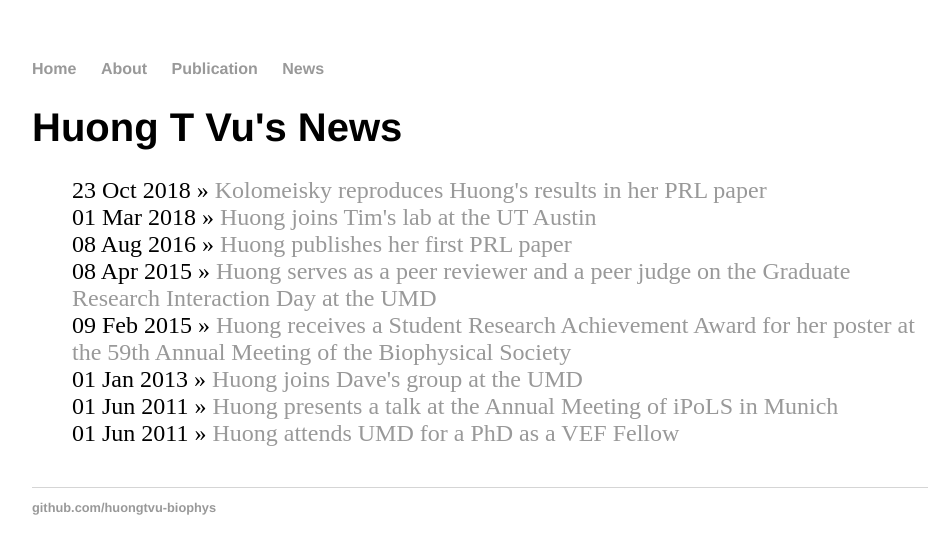
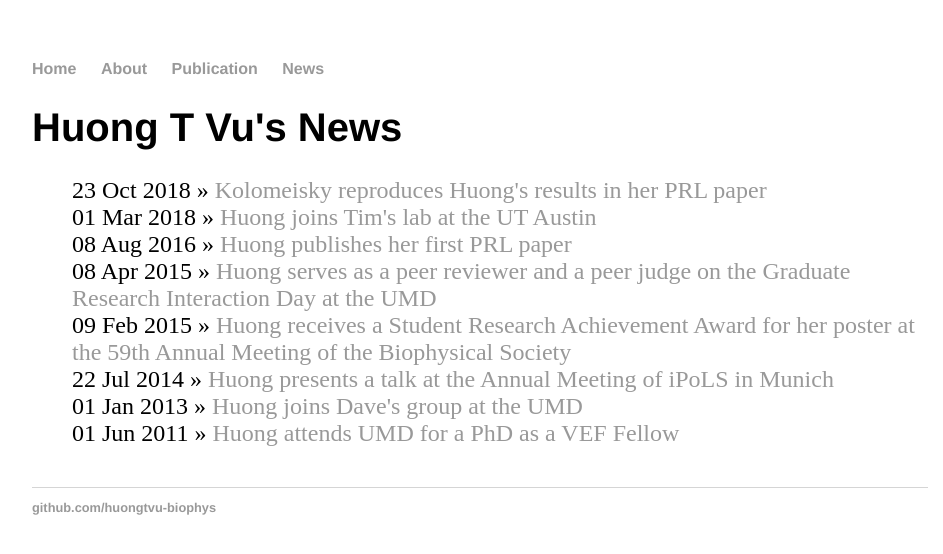
Before and after one commit to huongtvu-biophys/huongtvu-biophys, a Jekyll site: the page built from news/index.html, in a window 1280 px wide. Shown: the top 554 px of the page, without its empty margins (160-1103 px from the left). Built offline with Jekyll 4.4.1, drawn with Linux system fonts in a browser that asks for light colours.

Commit message:
Update 2014-07-22-iPOLS-talk.md

```diff
--- a/_posts/2014-07-22-iPOLS-talk.md
+++ b/_posts/2014-07-22-iPOLS-talk.md
@@ -1,6 +1,6 @@
 ---
 layout: post
 title: "Huong presents a talk at the Annual Meeting of iPoLS in Munich"
-date: 2011-06-01
+date: 2014-07-22
 ---
 Huong's first trip to Europe to present for the very first time in front of a big [international audience](https://www.cens.de/international/joint-workshops/ipols-2014/). Super super SUPER nervous. The journey is also incredibly adventurous, from how to obtain visaS, to almost be refused to board on the airplane at the last minute, to almost get drunk in Munich. She is thankful for [iPoLS](http://physicsoflivingsystems.org/) which helps her to grow a lot during her PhD training.
```
